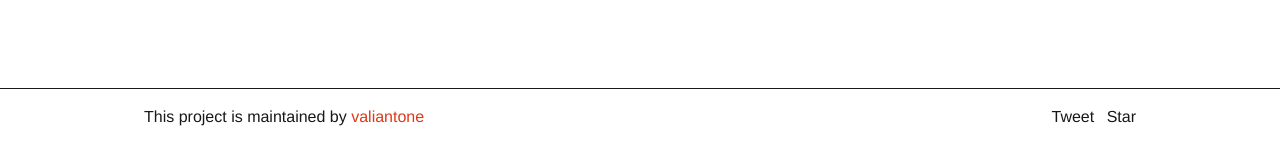
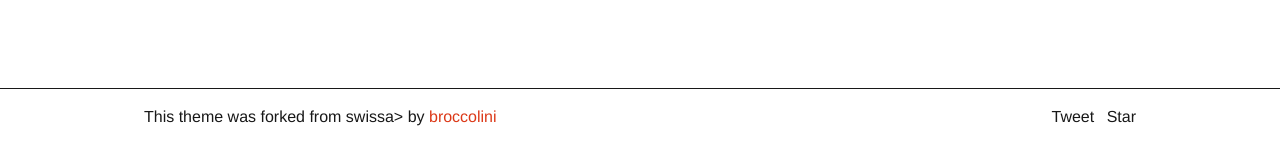
Before and after one commit to valiantone/valiantone.github.io, a Jekyll site: the page built from index.md, in a window 1280 px wide. Shown: the part 1250-1392 px from the top of the page. Built offline with Jekyll 4.4.1, drawn with Linux system fonts in a browser that asks for light colours; comment, search, counter and statistics services are not loaded.

Commit message:
feat: modifies footer

```diff
--- a/_includes/footer.html
+++ b/_includes/footer.html
@@ -1,6 +1,6 @@
 <div class="border-top-thin clearfix mt-2 mt-lg-4">
   <div class="container mx-auto px-2">
-    <p class="col-8 sm-width-full left py-2 mb-0">This project is maintained by <a class="text-accent" href="https://github.com/{{ site.github_username }}">{{ site.github_username }}</a></p>
+    <p class="col-8 sm-width-full left py-2 mb-0">This theme was forked from <a href="https://broccolini.net/swiss/">swiss</a>a> by <a class="text-accent" href="https://broccolini.net/">broccolini</a></p>
     <ul class="list-reset right clearfix sm-width-full py-2 mb-2 mb-lg-0">
       <li class="inline-block mr-1">
         <a href="https://twitter.com/share" class="twitter-share-button" data-hashtags="{{ site.title }}">Tweet</a> <script>!function(d,s,id){var js,fjs=d.getElementsByTagName(s)[0],p=/^http:/.test(d.location)?'http':'https';if(!d.getElementById(id)){js=d.createElement(s);js.id=id;js.src=p+'://platform.twitter.com/widgets.js';fjs.parentNode.insertBefore(js,fjs);}}(document, 'script', 'twitter-wjs');</script>
```
